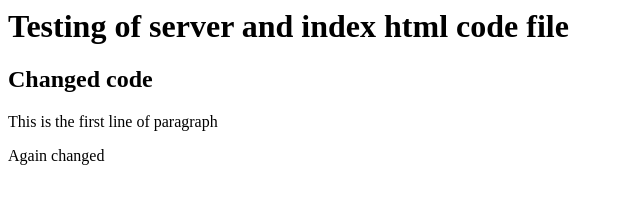
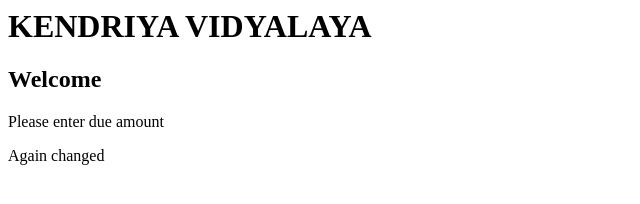
Before and after one commit to RajVerma2645/jscode, a plain HTML site: page index.html in a window 1280 px wide. Shown: the whole page, without its empty margins (0-640 px from the left). Drawn offline with Linux system fonts and the light colour scheme.

Commit message:
Add files via upload

```diff
--- a/index.html
+++ b/index.html
@@ -6,9 +6,9 @@
     <title>Document</title>
 </head>
 <body>
-    <h1>Testing of server and index html code file</h1>
-    <h2>Changed code</h2>
-    <p>This is the first line of paragraph</p>
+    <h1> KENDRIYA VIDYALAYA</h1>
+    <h2> Welcome</h2>
+    <p>Please enter due amount</p>
     <p>Again changed </p>
 </body>
 </html>
```
